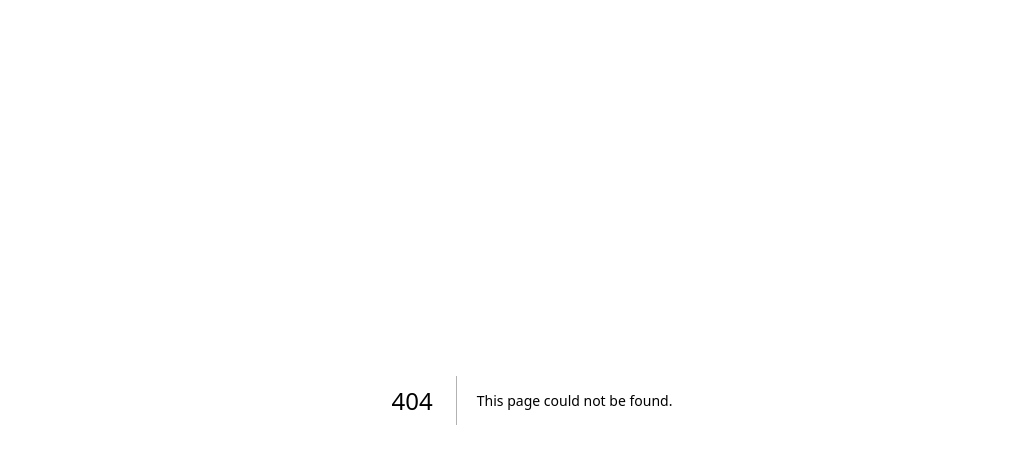
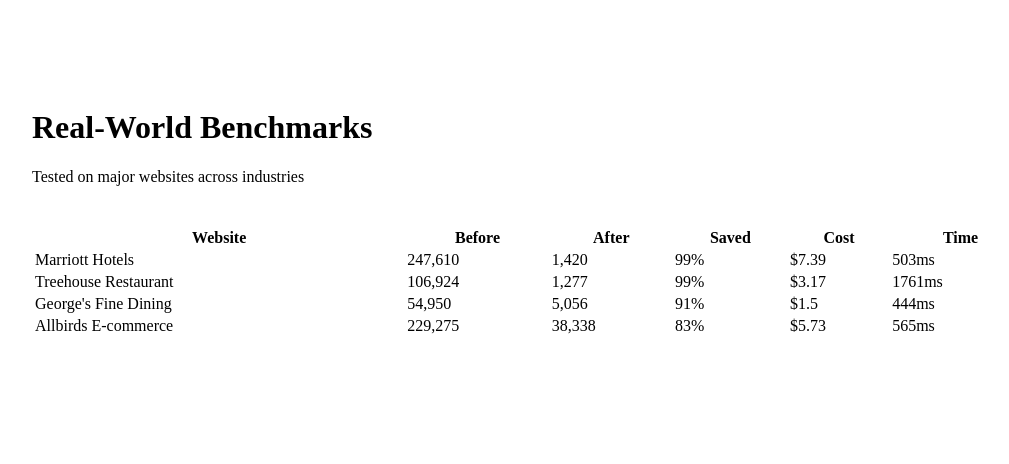
Before and after one commit to prams2104/semantic-gateway, a Next.js app: page /benchmark in a window 1280 px wide. Before the commit this address had no page. Shown: the top 464 px of the page, without its empty margins (108-1117 px from the left). Built offline with nearby package versions, Linux system fonts and the light colour scheme.

Commit message:
testing + adding results page

```diff
--- /dev/null
+++ b/app/benchmark/page.tsx
@@ -0,0 +1,40 @@
+export default function BenchmarkPage() {
+    const results = [
+      { name: "Marriott Hotels", tokens_before: 247610, tokens_after: 1420, cost_saved: 7.39, time: 503 },
+      { name: "Treehouse Restaurant", tokens_before: 106924, tokens_after: 1277, cost_saved: 3.17, time: 1761 },
+      { name: "George's Fine Dining", tokens_before: 54950, tokens_after: 5056, cost_saved: 1.50, time: 444 },
+      { name: "Allbirds E-commerce", tokens_before: 229275, tokens_after: 38338, cost_saved: 5.73, time: 565 },
+    ];
+
+    return (
+      <div style={{ padding: '80px 20px', maxWidth: '1000px', margin: '0 auto' }}>
+        <h1>Real-World Benchmarks</h1>
+        <p>Tested on major websites across industries</p>
+
+        <table style={{ width: '100%', marginTop: '40px' }}>
+          <thead>
+            <tr>
+              <th>Website</th>
+              <th>Before</th>
+              <th>After</th>
+              <th>Saved</th>
+              <th>Cost</th>
+              <th>Time</th>
+            </tr>
+          </thead>
+          <tbody>
+            {results.map((r, i) => (
+              <tr key={i}>
+                <td>{r.name}</td>
+                <td>{r.tokens_before.toLocaleString()}</td>
+                <td>{r.tokens_after.toLocaleString()}</td>
+                <td>{Math.round((r.tokens_before - r.tokens_after) / r.tokens_before * 100)}%</td>
+                <td>${r.cost_saved}</td>
+                <td>{r.time}ms</td>
+              </tr>
+            ))}
+          </tbody>
+        </table>
+      </div>
+    );
+  }
```
Also changed, not shown: 1 other file (tests, documents, lock files or other folders).
